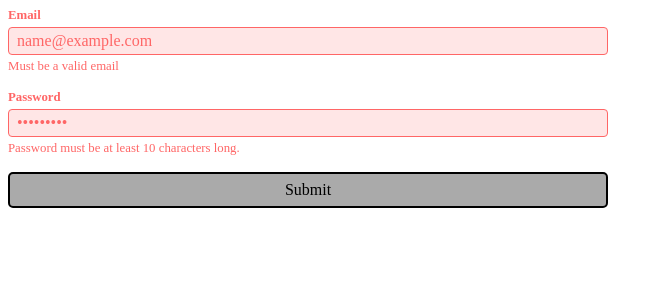
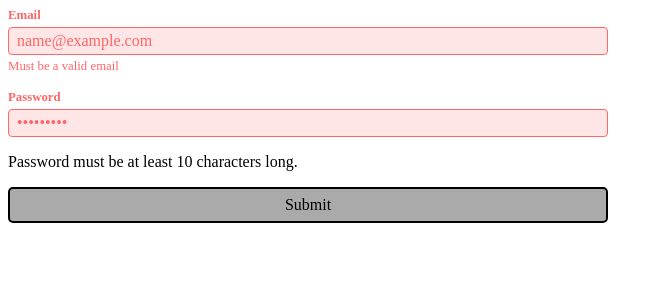
Before and after one commit to Nuh00/React-Concepts, a React (Vite) app: page / in a window 1280 px wide. Both pictures are taken after typing "name@example.com", "Sample123" into the empty fields and a click on the button "Submit". Shown: the top 300 px of the page, without its empty margins (0-663 px from the left). Built offline with nearby package versions, Linux system fonts and the light colour scheme.

Commit message:
Update App.jsx

```diff
--- a/src/App.jsx
+++ b/src/App.jsx
@@ -1,14 +1,56 @@
-import { useState } from "react";
 import "./styles.css";
-import { StateForm } from "./StateForm";
+import { useState, useEffect } from "react";
+import { validateEmail, validatePassword } from "./validators";
 
-export default function App() {
+
+export  default function App() {
+  const [email, setEmail] = useState("");
+  const [password, setPassword] = useState("");
+  const [emailErrors, setEmailErrors] = useState([]);
+  const [passwordErrors, setPasswordErrors] = useState([]);
+
+
+
+
+
+function onSubmit(e) {
+  e.preventDefault();
+
+  const emailResults = validateEmail(email);
+  setEmailErrors(emailResults);
+
+  const passwordResults = validatePassword(password);
+  setPasswordErrors(passwordResults);
+ }
+
+
 
 
   return (
-   <StateForm />
+    <form className="form" onSubmit={onSubmit}>
+    <div className={`form-group ${emailErrors.length > 0 ? " error" : ""}`}>
+      <label className="label" htmlFor="email">Email</label>
+      <input className="input" type="email" id="email" value={email} onChange={e=>setEmail(e.target.value)} />
+      <div className="msg">{emailErrors.join(", ")} </div>
+    </div>
+    <div className={`form-group ${passwordErrors.length > 0 ? " error" : ""}`}>
+      <label className="label" htmlFor="password">Password</label>
+      <input
+        className="input"
+        value={password}
+        onChange={(e) => setPassword(e.target.value)}
+        type="password"
+        id="password"
+      />
+    </div>
+    {passwordErrors.length > 0 && (
+      <div className="msg">{passwordErrors.join(", ")}</div>
+    )}
+    <button className="btn" type="submit">Submit</button>
+  </form>
   );
 }
 
 
+
 // Working on how forms work using both ref and stafe to understand the differences
```
